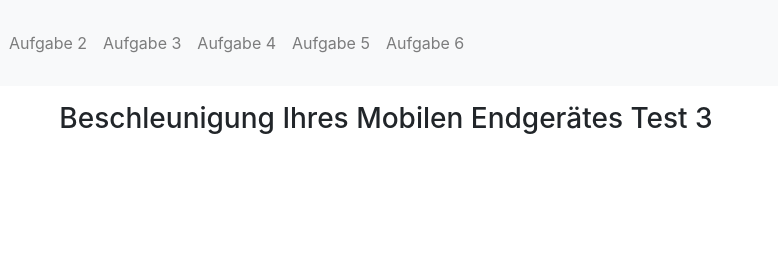
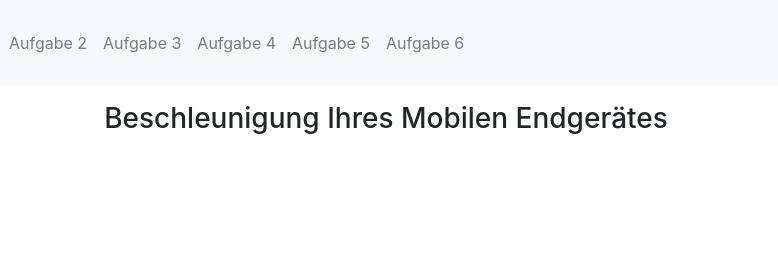
Before and after one commit to html-champ/hello-world, a plain HTML site: page aufgabe_5.html in a window 1280 px wide. Shown: the top 254 px of the page, 254-1032 px from the left. Drawn offline with nearby package versions, Linux system fonts and the light colour scheme.

Commit message:
Add files via upload

```diff
--- a/aufgabe_5.html
+++ b/aufgabe_5.html
@@ -41,7 +41,7 @@
     <div class="container-fluid">
 
 
-        <h3 align="CENTER">Beschleunigung Ihres Mobilen Endgerätes Test 3</h3>
+        <h3 align="CENTER">Beschleunigung Ihres Mobilen Endgerätes</h3>
 
         <p id="dmeSupported"> Info über Device Motiongeschwindigkeit</p>
 
```
